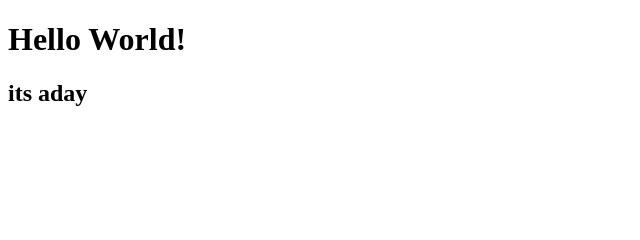
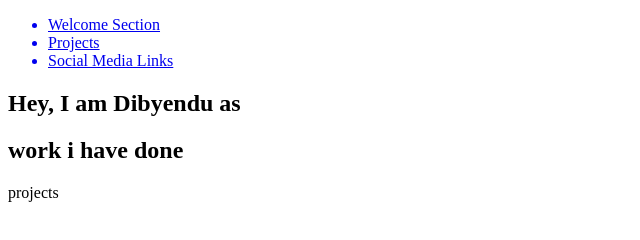
Before and after one commit to pinyito/EriaDasMicroverse, a plain HTML site: page index.html in a window 1280 px wide. Shown: the whole page, without its empty margins (0-640 px from the left). Drawn offline with Linux system fonts and the light colour scheme.

Commit message:
made some changes

```diff
--- a/index.html
+++ b/index.html
@@ -2,14 +2,36 @@
 <html lang="en">
   <head>
     <meta charset="UTF-8">
+  <meta name="viewport" content="width=device-width, initial-scale=1.0">
+
     <title>Fork Me! FCC: Test Suite Template</title>
     <link rel="stylesheet" href="css/style.css">
   </head>
 
   <body>
-    <h1>Hello World!</h1>
-    <h2>its aday</h2>
+   <nav id="navbar">
+      <ul>
+        <a class="nav-link" href="#welcome-section"><li>Welcome Section</li></a>
+        <a class="nav-link" href="#projects"><li>Projects</li></a>
+        <a class="nav-link" href="#social-media-links"><li>Social Media Links</li></a>
+      </ul>
+  </nav>
+
     <script src="https://cdn.freecodecamp.org/testable-projects-fcc/v1/bundle.js"></script>
+<section id="welcome-section">
+<h1>Hey, I am Dibyendu as</h1>
+</section>
+
+<section id="projects">
+<h2>work i have done </h2>
+      <div class=" project-tile">
+      <p>projects</p>
+        <a href="https://codepen.io/Tzadi-James/full/dwoyQp" target="_blank">
+</div>
+<div class=" project-tile">
+      <a href="https://codepen.io/freeCodeCamp/full/NdrKKL" target="_blank">
+</div>
+</section>
 
     <!--
 
```
